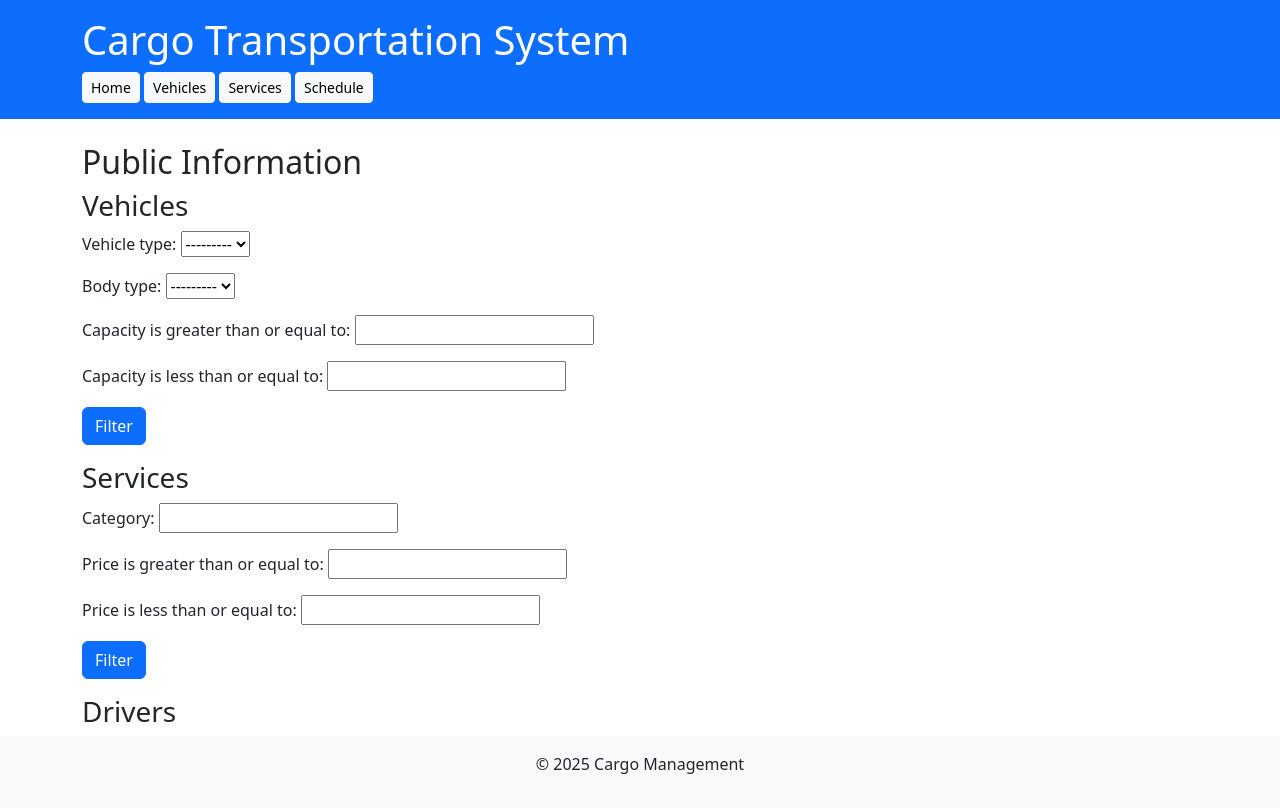
After one commit to AngelinaStankevich/transportation, a Django app: page /info/ in a window 1280 px wide. The commit adds this page. Run offline with Django 4.2, Linux system fonts and the light colour scheme; data that the repository does not hold is empty.

```diff
--- a/shipping/filters.py
+++ b/shipping/filters.py
@@ -1,5 +1,6 @@
 import django_filters
-from .models import Vehicle, Service
+from .models import Vehicle, Service, Order
+
 
 class VehicleFilter(django_filters.FilterSet):
     class Meta:
@@ -10,6 +11,7 @@ class VehicleFilter(django_filters.FilterSet):
             'capacity': ['gte', 'lte'],
         }
 
+
 class ServiceFilter(django_filters.FilterSet):
     class Meta:
         model = Service
@@ -17,3 +19,13 @@ class ServiceFilter(django_filters.FilterSet):
             'category': ['exact'],
             'price': ['gte', 'lte'],
         }
+
+
+class OrderFilter(django_filters.FilterSet):
+    class Meta:
+        model = Order
+        fields = {
+            'date': ['exact', 'gte', 'lte'],
+            'status': ['exact'],
+            'client__name': ['icontains'],
+        }
--- a/shipping/urls.py
+++ b/shipping/urls.py
@@ -6,4 +6,7 @@ urlpatterns = [
     path('vehicles/', views.vehicles_list, name='vehicles_list'),
     path('services/', views.services_list, name='services_list'),
     path('schedule/', views.driver_schedule, name='driver_schedule'),
+    path('info/', views.public_info, name='public_info'),
+    path('register-driver/', views.register_driver, name='register_driver'),
+
 ]
--- a/shipping/views.py
+++ b/shipping/views.py
@@ -1,24 +1,58 @@
 from django.shortcuts import render
 from django.http import HttpResponse
-from .models import Vehicle, Service, Order
-from .filters import VehicleFilter, ServiceFilter
+from .models import Vehicle, Service, Order, Driver
+from .filters import VehicleFilter, ServiceFilter, OrderFilter
+from .forms import DriverRegistrationForm
+
 
 def home(request):
     return render(request, 'shipping/home.html')
+
 
 def vehicles_list(request):
     # Применяем фильтрацию
     vehicle_filter = VehicleFilter(request.GET, queryset=Vehicle.objects.all())
     return render(request, 'shipping/vehicles_list.html', {'filter': vehicle_filter})
 
+
 def services_list(request):
     # Применяем фильтрацию
     service_filter = ServiceFilter(request.GET, queryset=Service.objects.all())
     return render(request, 'shipping/services_list.html', {'filter': service_filter})
 
+
 def driver_schedule(request):
     if request.user.is_authenticated and hasattr(request.user, 'driver'):
         orders = Order.objects.filter(driver=request.user.driver)
-        return render(request, 'shipping/driver_schedule.html', {'orders': orders})
+        order_filter = OrderFilter(request.GET, queryset=orders)
+        return render(request, 'shipping/driver_schedule.html', {'filter': order_filter})
     else:
         return HttpResponse("Unauthorized", status=401)
+
+
+def public_info(request):
+    vehicles = VehicleFilter(request.GET, queryset=Vehicle.objects.all())
+    services = ServiceFilter(request.GET, queryset=Service.objects.all())
+    drivers = Driver.objects.all()  # Предположим, модель Driver существует
+    return render(request, 'shipping/public_info.html', {
+        'vehicle_filter': vehicles,
+        'service_filter': services,
+        'drivers': drivers,
+    })
+
+
+def register_driver(request):
+    if request.method == 'POST':
+        form = DriverRegistrationForm(request.POST)
+        if form.is_valid():
+            form.save()
+            return HttpResponse("Driver registered successfully!")
+    else:
+        form = DriverRegistrationForm()
+    return render(request, 'shipping/register_driver.html', {'form': form})
+
+
+def order_list(request):
+    orders = Order.objects.all()
+    order_filter = OrderFilter(request.GET, queryset=orders)
+    return render(request, 'orders/order_list.html', {'filter': order_filter})
--- /dev/null
+++ b/templates/shipping/public_info.html
@@ -0,0 +1,42 @@
+{% extends 'base.html' %}
+
+{% block title %}Public Info{% endblock %}
+
+{% block content %}
+<h2>Public Information</h2>
+
+<h3>Vehicles</h3>
+<form method="get" class="mb-3">
+    {{ vehicle_filter.form.as_p }}
+    <button type="submit" class="btn btn-primary">Filter</button>
+</form>
+<ul class="list-group">
+    {% for vehicle in vehicle_filter.qs %}
+    <li class="list-group-item">
+        <strong>{{ vehicle.name }}</strong> - {{ vehicle.vehicle_type.name }}
+    </li>
+    {% endfor %}
+</ul>
+
+<h3>Services</h3>
+<form method="get" class="mb-3">
+    {{ service_filter.form.as_p }}
+    <button type="submit" class="btn btn-primary">Filter</button>
+</form>
+<ul class="list-group">
+    {% for service in service_filter.qs %}
+    <li class="list-group-item">
+        <strong>{{ service.name }}</strong> - {{ service.price }} USD
+    </li>
+    {% endfor %}
+</ul>
+
+<h3>Drivers</h3>
+<ul class="list-group">
+    {% for driver in drivers %}
+    <li class="list-group-item">
+        <strong>{{ driver.name }}</strong> - Age: {{ driver.age }}
+    </li>
+    {% endfor %}
+</ul>
+{% endblock %}
```
Also changed, not shown: shipping/forms.py (added, +8 -0 lines), shipping/models.py (+11 -0 lines), templates/orders/order_list.html (added, +11 -0 lines), templates/shipping/driver_schedule.html (+10 -8 lines), templates/shipping/register_driver.html (added, +12 -0 lines), shipping/migrations/0002_order_status.py (added).
